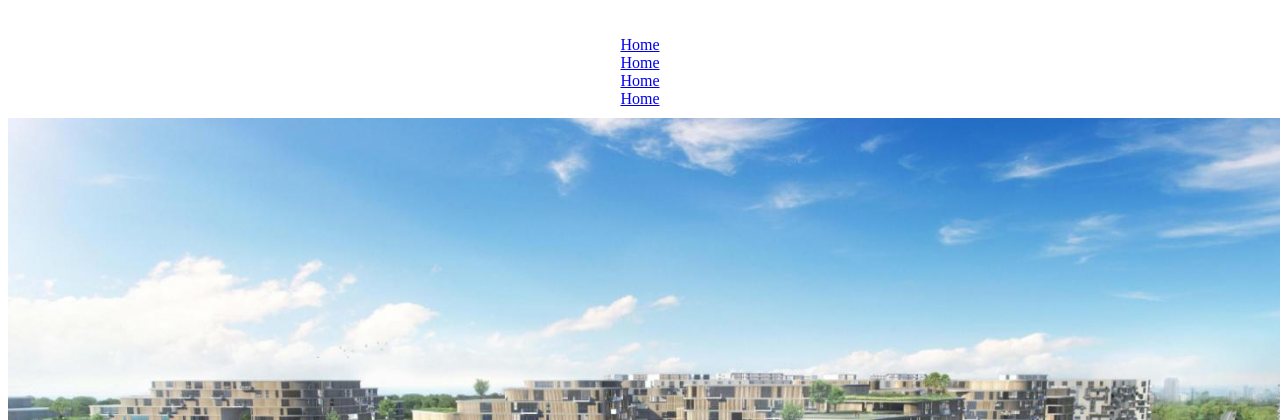
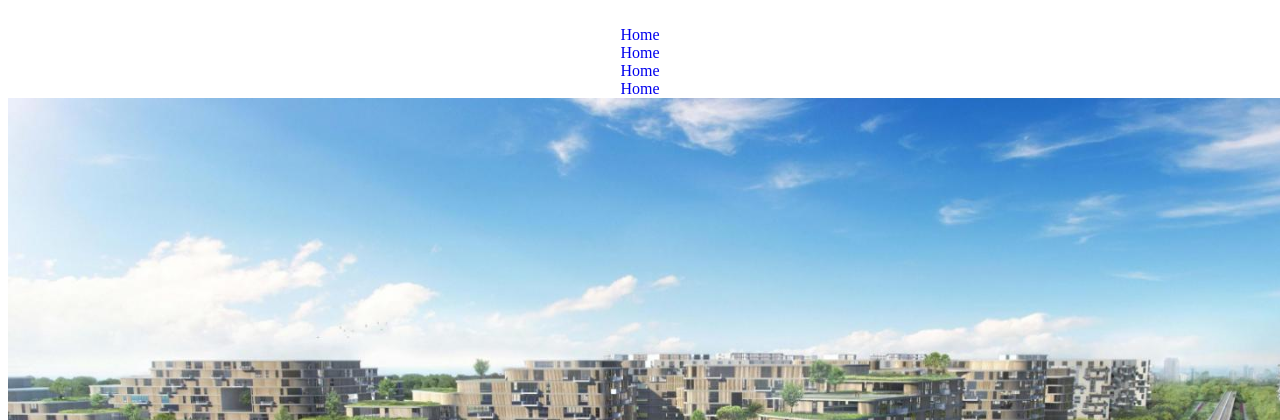
Before and after one commit to cfglondon23/Team-8, a Flask app: page / in a window 1280 px wide; the page is wider, and only the part inside the window is pictured. Shown: the top 420 px of that part. Run offline with Flask 3, Linux system fonts and the light colour scheme.

Commit message:
Update main.css

```diff
--- a/static/css/main.css
+++ b/static/css/main.css
@@ -3,5 +3,9 @@
 nav {
     text-align: center;
     list-style: none;
-    padding: 10px;
+}
+
+nav a {
+    text-decoration: none;
+    display: inline;
   }
```
